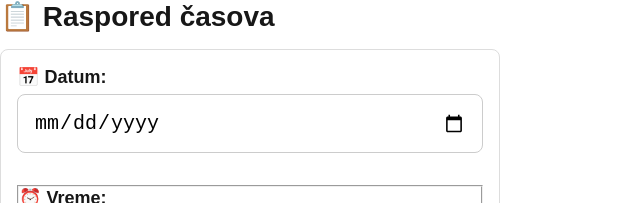
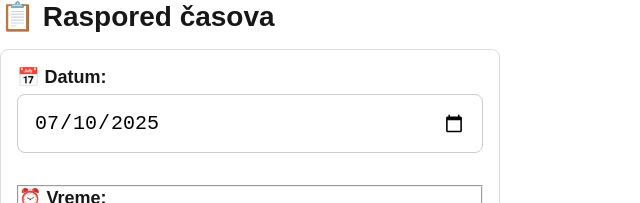
Before and after one commit to todorovicjelena/voznja-raspored, a Next.js app: page / in a window 1280 px wide. Shown: the top 203 px of the page, without its empty margins (0-640 px from the left). Built offline with nearby package versions, Linux system fonts and the light colour scheme.

Commit message:
Dodavanje default datuma

```diff
--- a/src/components/lesson-form/index.tsx
+++ b/src/components/lesson-form/index.tsx
@@ -14,7 +14,9 @@ export default function LessonForm({
   onAdd,
   existingLessons,
 }: LessonFormProps) {
-  const [date, setDate] = useState("");
+  const [date, setDate] = useState(() => {
+    return new Date().toISOString().split("T")[0];
+  });
   const [startTime, setStartTime] = useState("");
   const [endTime, setEndTime] = useState("");
   const [student, setStudent] = useState("");
```
